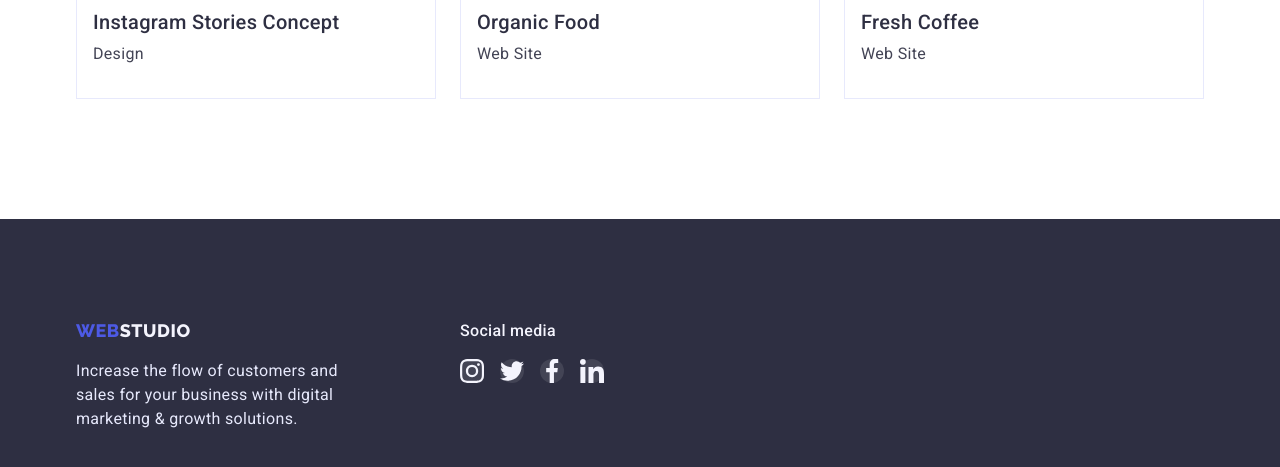
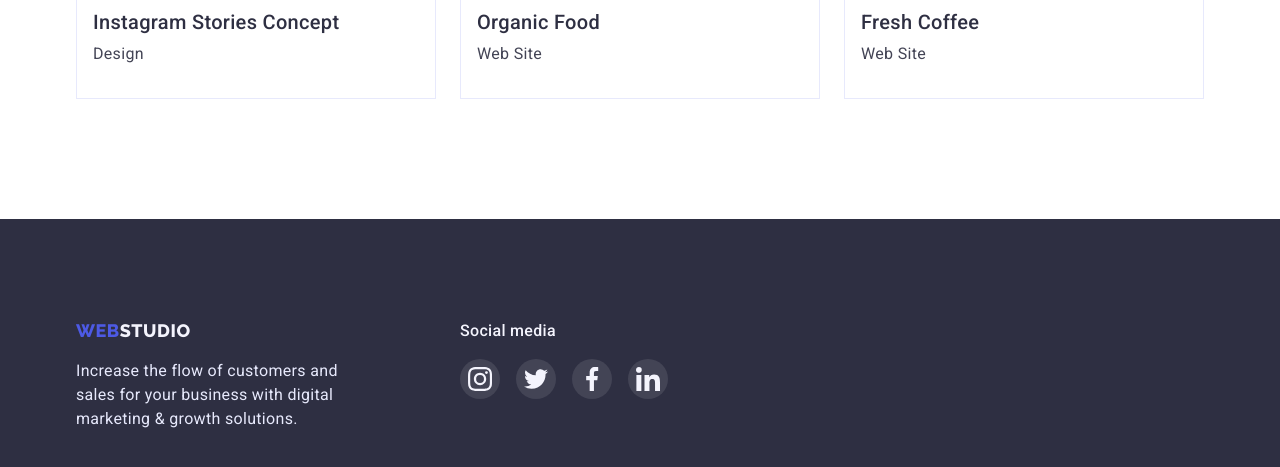
Before and after one commit to andrii-kusyi/goit-markup-hw-05, a plain HTML site: page portfolio.html in a window 1280 px wide. Shown: the part 1599-2066 px from the top of the page. Drawn offline with nearby package versions, Linux system fonts and the light colour scheme.

Commit message:
Draft_HW_02

```diff
--- a/portfolio.html
+++ b/portfolio.html
@@ -320,25 +320,25 @@
         <div class="footer-socials">
           <p class="footer-socials-text">Social media</p>
           <ul class="list footer-socials-list">
-            <li>
+            <li class="footer-social-item">
               <a class="footer-social-links" href=""
                 ><svg class="social-icon" width="24" height="24">
                   <use href="./images/icons.svg#icon-instagram"></use></svg
               ></a>
             </li>
-            <li>
+            <li class="footer-social-item">
               <a class="footer-social-links" href=""
                 ><svg class="social-icon" width="24" height="24">
                   <use href="./images/icons.svg#icon-twitter"></use></svg
               ></a>
             </li>
-            <li>
+            <li class="footer-social-item">
               <a class="footer-social-links" href=""
                 ><svg class="social-icon" width="24" height="24">
                   <use href="./images/icons.svg#icon-facebook"></use></svg
               ></a>
             </li>
-            <li>
+            <li class="footer-social-item">
               <a class="footer-social-links" href=""
                 ><svg class="social-icon" width="24" height="24">
                   <use href="./images/icons.svg#icon-linkedin"></use></svg
```
